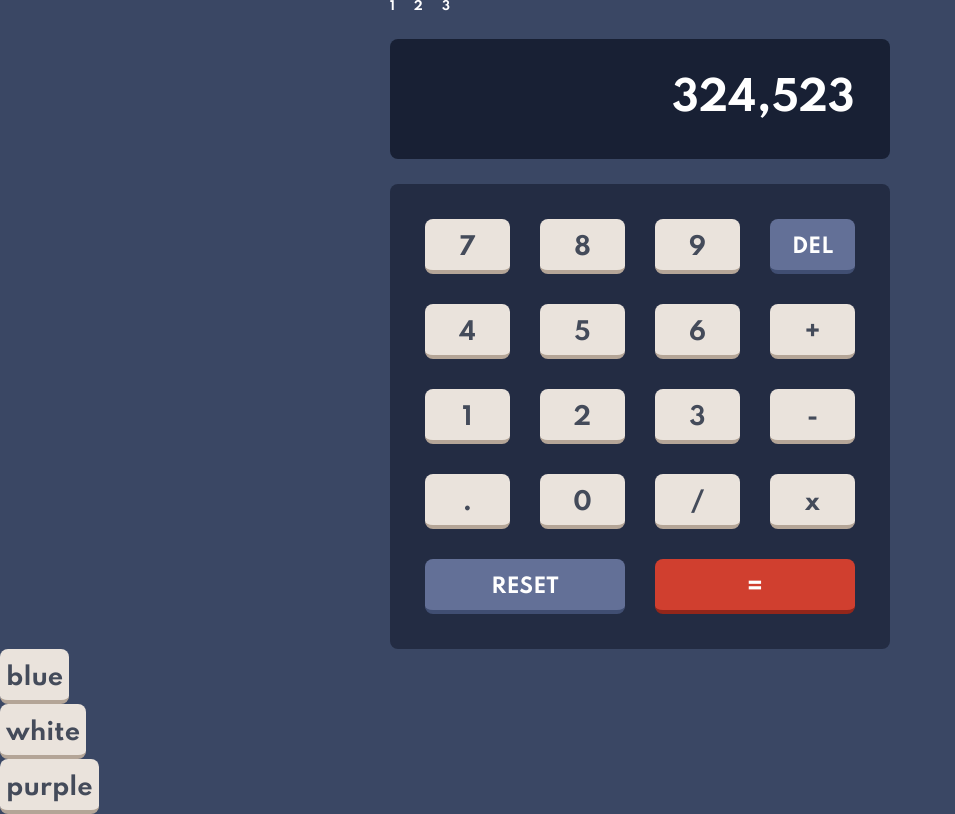
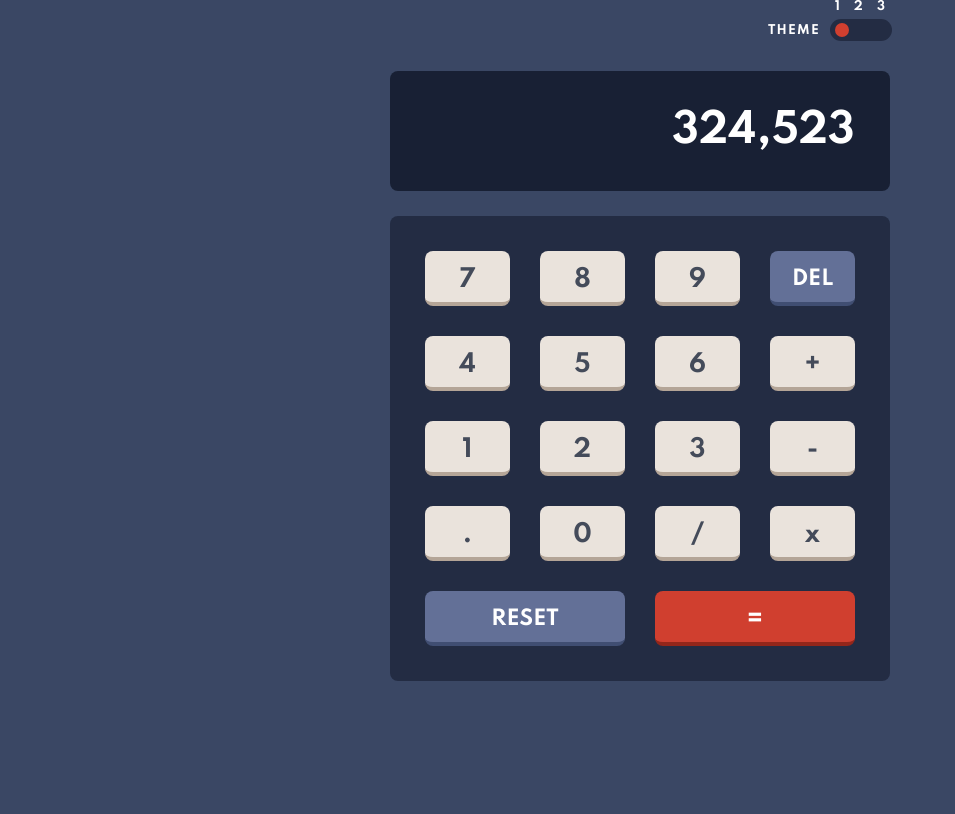
Before and after one commit to karthik-raja-g/themed-calculator, a React (Create React App) app: page / in a window 1280 px wide. Shown: the whole page, without its empty margins (0-955 px from the left). Built offline with nearby package versions, Linux system fonts and the light colour scheme.

Commit message:
Theme switcher implemented

```diff
--- a/src/App.css
+++ b/src/App.css
@@ -7,6 +7,11 @@
   margin: auto;
 }
 
+.toggleSection {
+  display: flex;
+  align-items: center;
+  justify-content: flex-end;
+}
 .toggleBox {
   width: 60px;
 }
--- a/src/App.js
+++ b/src/App.js
@@ -12,12 +12,13 @@ import Toggler from "./components/toggler";
 
 function App() {
   const [theme, setTheme] = useState(themes.blue);
+  const toggleTheme = (theme) => setTheme(themes[theme]);
   return (
     <ThemeProvider theme={theme}>
       <GlobalStyles />
       <div className="App">
         <div className="calculator">
-          <Toggler/>
+          <Toggler toggleHandler={toggleTheme} />
           <Screen>324,523</Screen>
           <Keypad>
             {keys.map((val, index) => {
@@ -36,15 +37,6 @@ function App() {
             })}
           </Keypad>
         </div>
-        <NumberButton clickHandler={() => setTheme(themes.blue)}>
-          blue
-        </NumberButton>
-        <NumberButton clickHandler={() => setTheme(themes.white)}>
-          white
-        </NumberButton>
-        <NumberButton clickHandler={() => setTheme(themes.purple)}>
-          purple
-        </NumberButton>
       </div>
     </ThemeProvider>
   );
--- a/src/components/toggler.js
+++ b/src/components/toggler.js
@@ -3,11 +3,26 @@ import styled from "styled-components";
 
 const ToggleContainer = styled.div`
   position: relative;
-  width: 100%;
-  height: 50px;
+  width: 62px;
+  height: 22px;
   border-radius: 30px;
-  background-color: ${(props) => props.tmeme.backgrounds.keypad};
+  background-color: ${(props) => props.theme.backgrounds.keypad};
   color: ${(props) => props.theme.text.info};
+  padding: 5px;
+  box-sizing: border-box;
+  margin: 5px 0;
+`;
+
+const Switch = styled.div`
+  height: 14px;
+  width: 14px;
+  border-radius: 50%;
+  background-color: ${(props) => props.theme.backgrounds.toggleSwitch};
+  top: 4px;
+  right: ${(props) =>
+    props.theme.id === 1 ? "43px" : props.theme.id === 2 ? "23px" : "4px"};
+  position: absolute;
+  transition: right 0.3s linear;
 `;
 const Options = styled.div`
   display: flex;
@@ -16,16 +31,33 @@ const Options = styled.div`
   justify-content: space-between;
   font-size: 0.75em;
   color: ${(props) => props.theme.text.info};
+  padding: 0 5px;
+  box-sizing: border-box;
+  cursor: pointer;
 `;
 
-const Toggler = () => {
+const ThemeText = styled.p`
+  margin: 0;
+  color: ${(props) => props.theme.text.info};
+  font-size: 0.75em;
+  margin: 15px 10px 0 0;
+  letter-spacing: 0.1em;
+`;
+
+const Toggler = ({ toggleHandler }) => {
   return (
-    <div className="toggleBox">
-      <Options>
-        <span>1</span>
-        <span>2</span>
-        <span>3</span>
-      </Options>
+    <div className="toggleSection">
+      <ThemeText>THEME</ThemeText>
+      <div className="toggleBox">
+        <Options>
+          <span onClick={() => toggleHandler("blue")}>1</span>
+          <span onClick={() => toggleHandler("white")}>2</span>
+          <span onClick={() => toggleHandler("purple")}>3</span>
+        </Options>
+        <ToggleContainer>
+          <Switch />
+        </ToggleContainer>
+      </div>
     </div>
   );
 };
--- a/src/theme/GlobalStyles.js
+++ b/src/theme/GlobalStyles.js
@@ -4,6 +4,7 @@ const GlobalStyles = createGlobalStyle`
   body {
     background-color: ${({theme}) => theme.backgrounds.body};
     font-family: 'Spartan', sans-serif;
+    transition: background-color 0.3s linear;
   }
 
   body * {
--- a/src/theme/themes.js
+++ b/src/theme/themes.js
@@ -1,9 +1,10 @@
 const themes = {
   blue: {
+    id: 1,
     backgrounds: {
       body: "hsl(222, 26%, 31%)",
       keypad: "hsl(223, 31%, 20%)",
-      toggleBox: "hsl(223, 31%, 20%)",
+      toggleSwitch: "hsl(6, 63%, 50%)",
       screen: "hsl(224, 36%, 15%)",
     },
     keys: {
@@ -30,10 +31,11 @@ const themes = {
     toggleSwitch: "hsl(0, 0%, 100%)",
   },
   white: {
+    id: 2,
     backgrounds: {
       body: "hsl(0, 0%, 90%)",
       keypad: "hsl(0, 5%, 81%)",
-      toggleBox: "hsl(0, 5%, 81%)",
+      toggleSwitch: "hsl(25, 98%, 40%)",
       screen: "hsl(0, 0%, 93%)",
     },
     keys: {
@@ -60,10 +62,11 @@ const themes = {
     toggleSwitch: "hsl(0, 0%, 100%)",
   },
   purple: {
+    id: 3,
     backgrounds: {
       body: "hsl(268, 75%, 9%)",
       keypad: "hsl(268, 71%, 12%)",
-      toggleBox: "hsl(268, 71%, 12%)",
+      toggleSwitch: "hsl(176, 100%, 44%)",
       screen: "hsl(268, 71%, 12%)",
     },
     keys: {
```
